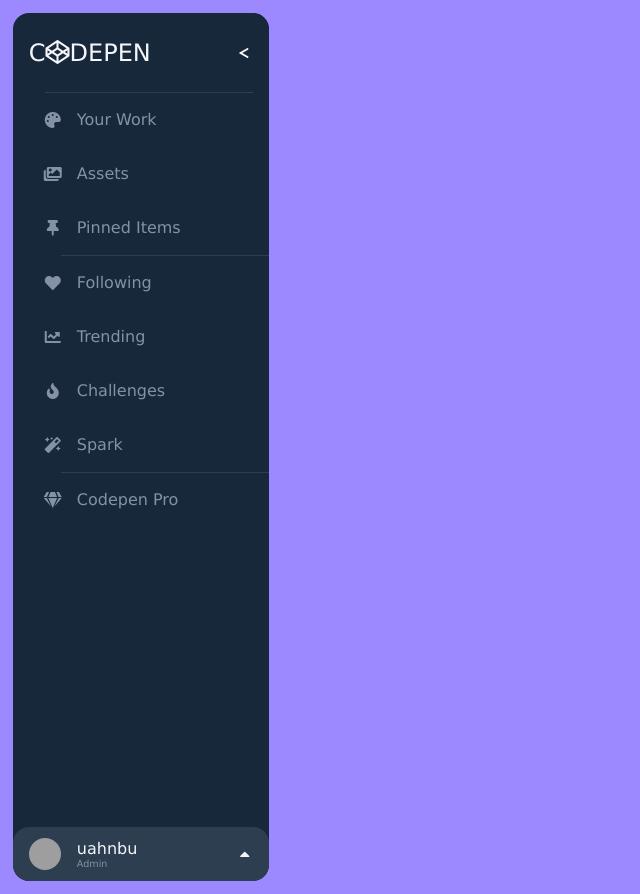
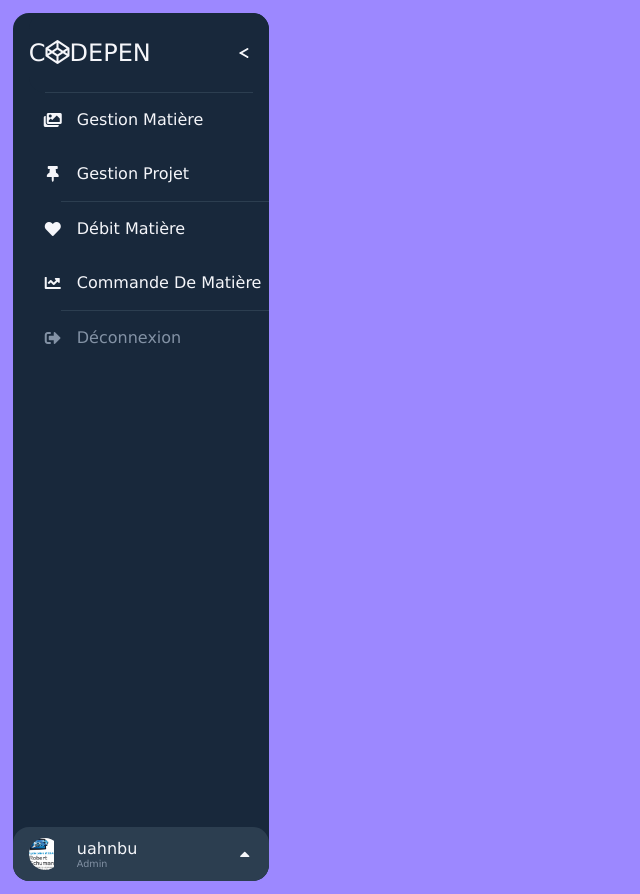
Before and after one commit to Rwano93/ProjetStock, a PHP site: page /gestionMatiere.php in a window 1280 px wide. Shown: the whole page, without its empty margins (0-640 px from the left). Run offline with PHP 8.4, Linux system fonts and the light colour scheme; grey boxes are pictures that could not be loaded.

Commit message:
treat : déconnexion + sidebar fonctionnel

```diff
--- a/html/gestionMatiere.php
+++ b/html/gestionMatiere.php
@@ -1,44 +1,54 @@
 <!DOCTYPE html>
-<html lang="en" >
+<html lang="en">
 <head>
   <meta charset="UTF-8">
-  <title>CodePen - Navbar Pure CSS</title>
+  <title>ProjetStock</title>
   <link rel="stylesheet" href="../css/style.css">
-  <link rel='stylesheet' href='https://cdnjs.cloudflare.com/ajax/libs/font-awesome/5.15.3/css/all.min.css'><link rel="stylesheet" href="./style.css">
+  <link rel="stylesheet" href="https://cdnjs.cloudflare.com/ajax/libs/font-awesome/5.15.3/css/all.min.css">
 </head>
 <body>
 <div id="nav-bar">
   <input id="nav-toggle" type="checkbox"/>
-  <div id="nav-header"><a id="nav-title" href="Menu_Principal.php" target="_blank">C<i class="fab fa-codepen"></i>DEPEN</a>
+  <div id="nav-header">
+    <a id="nav-title" href="Menu_Principal.php" target="_blank">C<i class="fab fa-codepen"></i>DEPEN</a>
     <label for="nav-toggle"><span id="nav-toggle-burger"></span></label>
     <hr/>
   </div>
   <div id="nav-content">
-    <div class="nav-button"><i class="fas fa-palette"></i><span>Your Work</span></div>
-    <div class="nav-button"><i class="fas fa-images"></i><span>Assets</span></div>
-    <div class="nav-button"><i class="fas fa-thumbtack"></i><span>Pinned Items</span></div>
+
+    <a href="GestionMatiere.php" class="nav-button"><i class="fas fa-images"></i><span>Gestion Matière</span></a>
+    <a href="GestionProjet.php" class="nav-button"><i class="fas fa-thumbtack"></i><span>Gestion Projet</span></a>
     <hr/>
-    <div class="nav-button"><i class="fas fa-heart"></i><span>Following</span></div>
-    <div class="nav-button"><i class="fas fa-chart-line"></i><span>Trending</span></div>
-    <div class="nav-button"><i class="fas fa-fire"></i><span>Challenges</span></div>
-    <div class="nav-button"><i class="fas fa-magic"></i><span>Spark</span></div>
+    <a href="DebitMatiere.php" class="nav-button"><i class="fas fa-heart"></i><span>Débit Matière</span></a>
+    <a href="CommandeMatiere.php" class="nav-button"><i class="fas fa-chart-line"></i><span>Commande De Matière</span></a>
     <hr/>
-    <div class="nav-button"><i class="fas fa-gem"></i><span>Codepen Pro</span></div>
-    <div id="nav-content-highlight"></div>
+    <div class="nav-button" id="deconnexion"><i class="fas fa-sign-out-alt"></i><span>Déconnexion</span></div>
   </div>
   <input id="nav-footer-toggle" type="checkbox"/>
   <div id="nav-footer">
     <div id="nav-footer-heading">
-      <div id="nav-footer-avatar"><img src="https://gravatar.com/avatar/4474ca42d303761c2901fa819c4f2547"/></div>
+      <div id="nav-footer-avatar"><img src="../assets/images/50-Lycee-Robert-Schuman.jpg"/></div>
       <div id="nav-footer-titlebox"><a id="nav-footer-title" href="https://codepen.io/uahnbu/pens/public" target="_blank">uahnbu</a><span id="nav-footer-subtitle">Admin</span></div>
       <label for="nav-footer-toggle"><i class="fas fa-caret-up"></i></label>
     </div>
     <div id="nav-footer-content">
-      <Lorem>Bienvenue dans notre projet stock</Lorem>
+      <Lorem>Bienvenue dans notre projet stock
+        Erwan, Nathan, Ilyes
+      </Lorem>
     </div>
   </div>
 </div>
-<!-- partial -->
+
+<!-- Script jQuery -->
+<script src="https://code.jquery.com/jquery-3.6.0.min.js"></script>
+<script>
+  $(document).ready(function() {
+
+    $('#deconnexion').on('click', function() {
+      window.location.href = "../src/php/utilisateur/deconnexion.php";
+    });
+  });
+</script>
 
 </body>
 </html>
```
Also changed, not shown: html/Menu_Principal.php (+47 -9 lines), src/php/utilisateur/Utilisateur.php (+5 -4 lines), src/php/utilisateur/deconnexion.php (added, +16 -0 lines).
